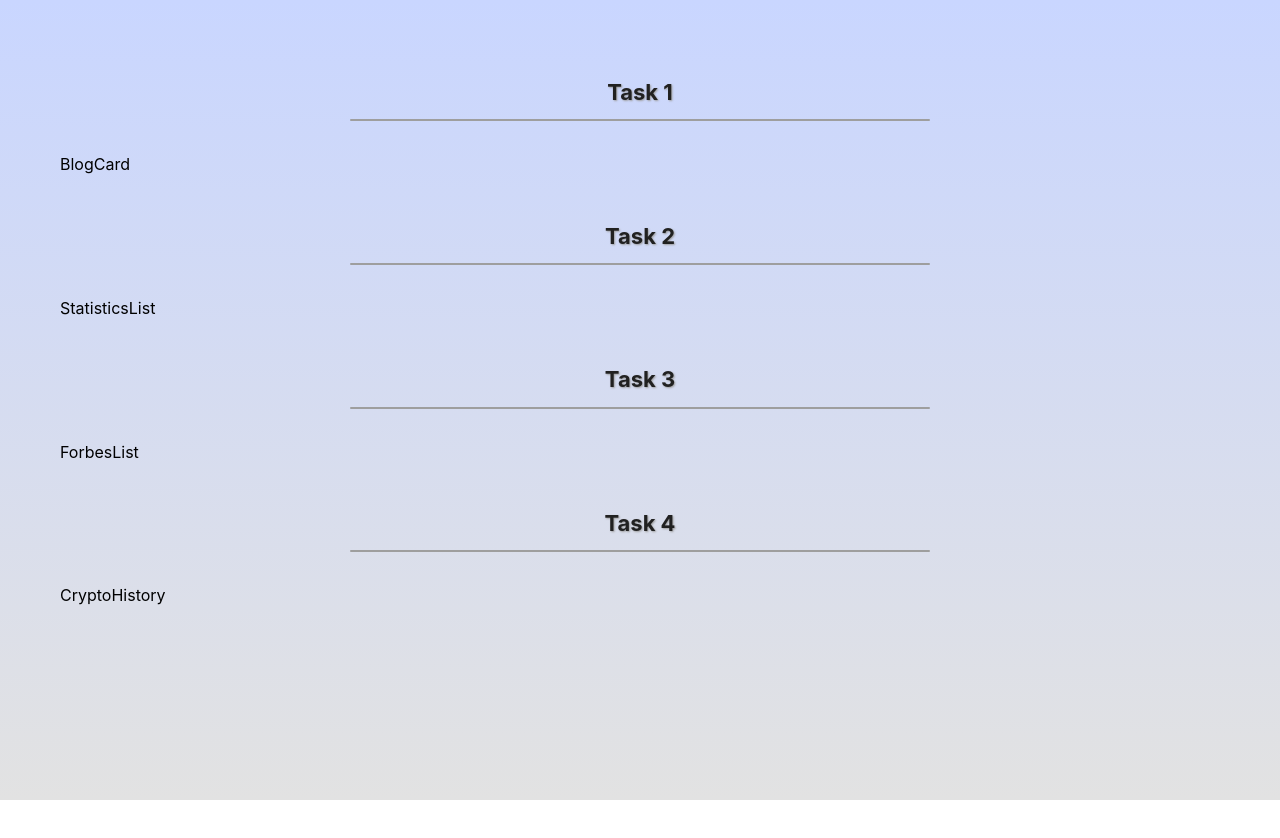
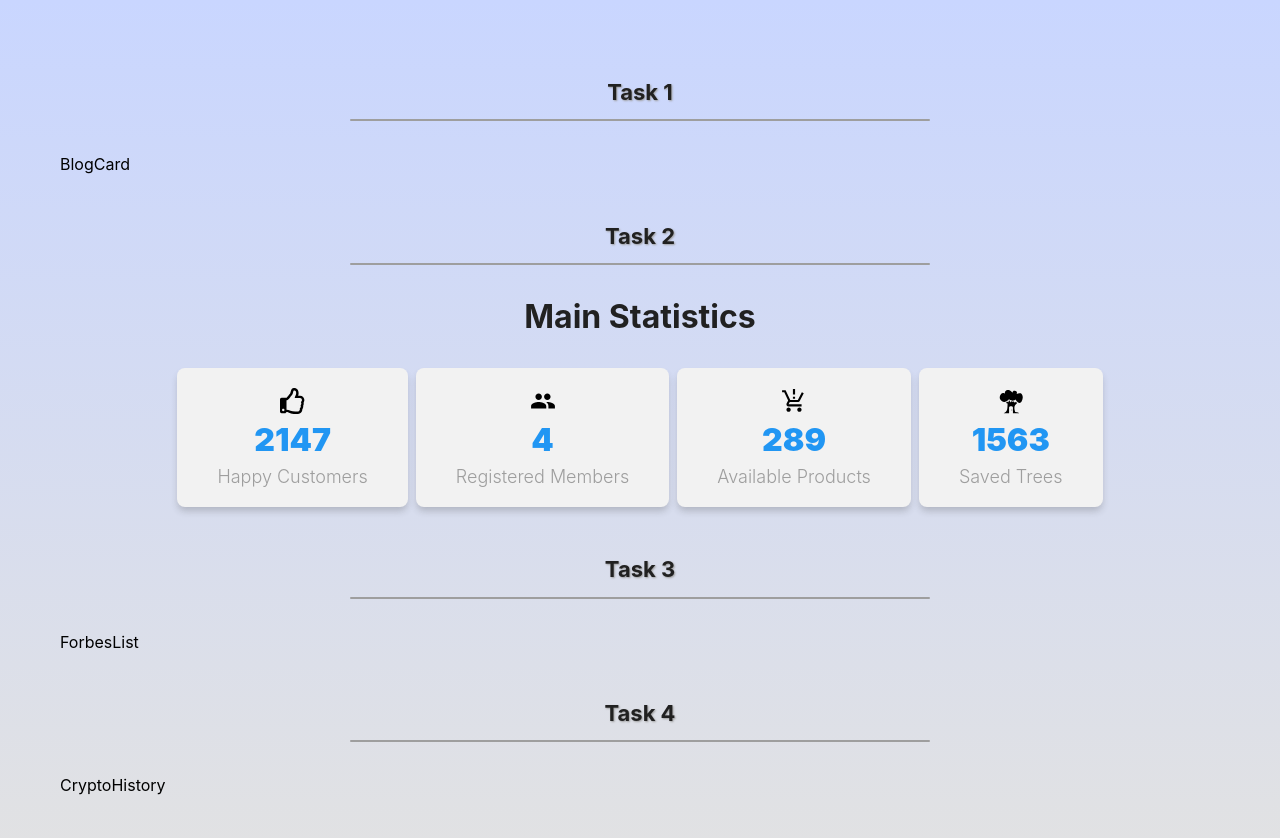
Before and after one commit to pavlo-sheremet-dev/fson-blended, a React (Create React App) app: page / in a window 1280 px wide. Shown: the top 838 px of the page. Before the commit the page ends 800 px from the top, so only its background shows below. Built offline with nearby package versions, Linux system fonts and the light colour scheme.

Commit message:
task 2 finished

```diff
--- a/jsconfig.json
+++ b/jsconfig.json
@@ -1,6 +1,7 @@
 {
   "compilerOptions": {
-    "baseUrl": "src"
+    "baseUrl": "src",
+    "resolveJsonModule": true
   },
   "include": ["src"]
 }
--- a/src/components/App/App.jsx
+++ b/src/components/App/App.jsx
@@ -7,6 +7,7 @@ import {
   ForbesList,
   CryptoHistory,
 } from 'components';
+import stats from 'data/data.json';
 
 export const App = () => {
   return (
@@ -20,7 +21,7 @@ export const App = () => {
         <Heading marginTop="50px" marginBottom="50px" textAlign="center">
           Task 2
         </Heading>
-        <Statistics />
+        <Statistics title="Main Statistics" stats={stats} />
 
         <Heading marginTop="50px" marginBottom="50px" textAlign="center">
           Task 3
--- a/src/components/StatisticItem/StatisticItem.jsx
+++ b/src/components/StatisticItem/StatisticItem.jsx
@@ -3,7 +3,15 @@ import {
   StatisticText,
   StatisticCounter,
 } from './StatisticItem.styled';
+import { AiFillHome } from 'react-icons/ai';
 
-export const StatisticItem = () => {
-  return <div>StatisticBox</div>;
+export const StatisticItem = ({title, total, Icon}) => {
+  return (
+    <StatisticBox>
+      {/* <AiFillHome color="#2196F3" size="16px" /> */}
+      <Icon color="black" size="26px" />
+      <StatisticCounter>{total}</StatisticCounter>
+      <StatisticText>{title}</StatisticText>
+    </StatisticBox>
+  );
 };
--- a/src/components/Statistics/Statistics.jsx
+++ b/src/components/Statistics/Statistics.jsx
@@ -3,11 +3,26 @@ import { StatisticsList, StatisticTitle } from './Statistics.styled';
 import { FaRegThumbsUp } from 'react-icons/fa';
 import { MdPeople, MdOutlineProductionQuantityLimits } from 'react-icons/md';
 import { GiTreeDoor } from 'react-icons/gi';
+import { AiFillInfoCircle } from 'react-icons/ai';
 
-export const Statistics = () => {
+const iconsObj = {
+  1: FaRegThumbsUp,
+  2: MdPeople,
+  3: MdOutlineProductionQuantityLimits,
+  4: GiTreeDoor,
+  default: AiFillInfoCircle,
+};
+
+export const Statistics = ({ title, stats }) => {
   return (
     <>
-      <div>StatisticsList</div>
+      {title && <StatisticTitle>{title}</StatisticTitle>}
+
+      <StatisticsList>
+        {stats.map(({ id, title, total }) => {
+          return <StatisticItem key={id} title={title} total={total} Icon = {iconsObj[id] ?? iconsObj.default} />;
+        })}
+      </StatisticsList>
     </>
   );
 };
```
